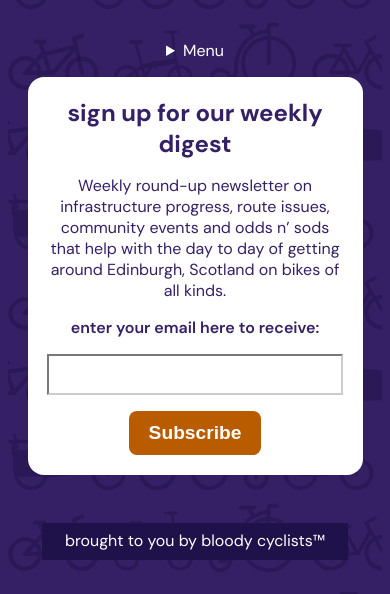
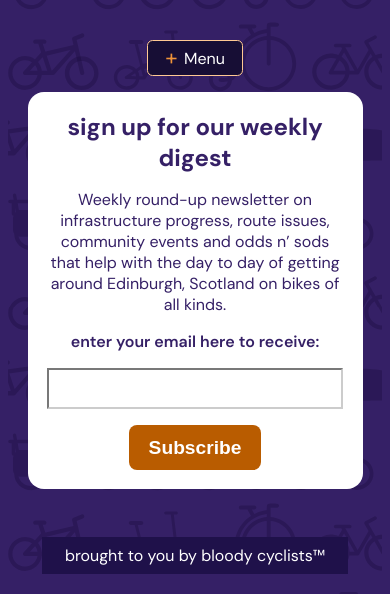
Before and after one commit to benseven/edi.bike, an Eleventy site: page site/index.md in a window 390 px wide. Shown: the part 238-832 px from the top of the page. Built offline with nearby package versions, Linux system fonts and the light colour scheme; Eleventy itself is replaced by a stand-in of ours; files that its build step writes are made by us from their sources; files whose address does not match are found by name.

Commit message:
Improve menu toggle

```diff
--- a/site-css/general.scss
+++ b/site-css/general.scss
@@ -7,6 +7,16 @@
   font-style: normal;
   font-weight: 100 900;
   src: url('../assets/fonts/dmsans-var.ttf') format('truetype');
+}
+
+/* -------- */
+
+// Colours
+
+:root {
+  --c-orange: #f09439;
+  --c-orange--faint: #FFC993;
+  --c-purple--dark: #170e35;
 }
 
 /* -------- */
--- a/site-css/nav.scss
+++ b/site-css/nav.scss
@@ -1,9 +1,40 @@
 .site-nav-details {
   .summary {
+    display: inline-flex;
+    justify-content: center;
+    align-content: center;
+    column-gap: 0.4rem;
+
     margin: 0 0 1rem;
+    padding: 0.4rem 1.1rem;
+    border: 0.1rem solid var(--c-orange--faint);
+    background-color: var(--c-purple--dark);
+    border-radius: 0.35rem;
+
+    /* hides disclosure triangle */
+    list-style: none;
+    &::marker,
+    &::-webkit-details-marker {
+      display: none;
+    }
+    // Custom Disclosure
+    &::before {
+      content: '+';
+      display: inline-flex;
+      align-items: center;
+      font-size: 1.4em;
+      height: 0.9em;
+      transform: rotate(0deg);
+      transition: 300ms ease all;
+      color: var(--c-orange);
+    }
     @media only all and (min-width: 40em) {
       display: none;
     }
+  }
+  &[open] .summary::before {
+    transform: rotate(45deg);
+    transition: 300ms ease all;
   }
 }
 
--- a/site/_includes/nav.njk
+++ b/site/_includes/nav.njk
@@ -1,6 +1,6 @@
 <details-utils force-open="(min-width: 40em)">
   <details class="site-nav-details">
-    <summary class="summary">Menu</summary>
+    <summary class="summary"><span class="text">Menu</span></summary>
     <nav class="site-nav">
       <ul>
         <li>
```
Also changed, not shown: 6 other files.
